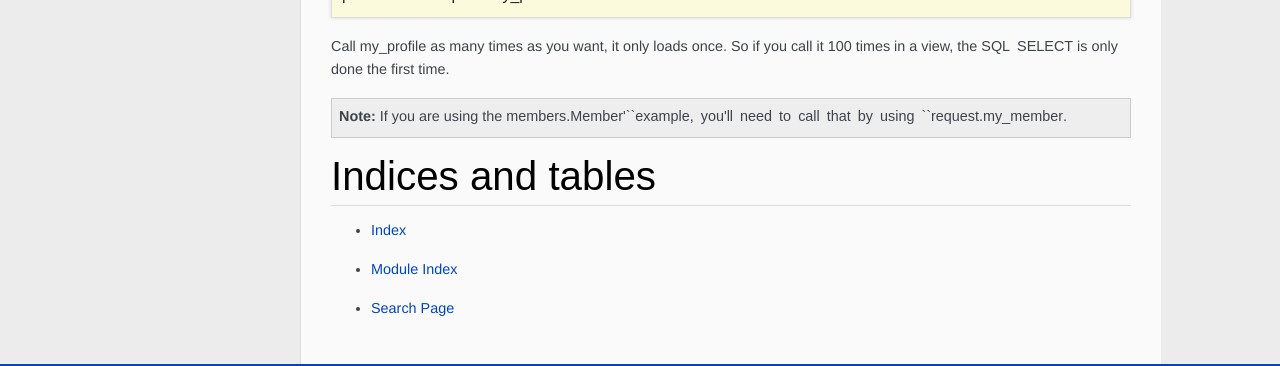
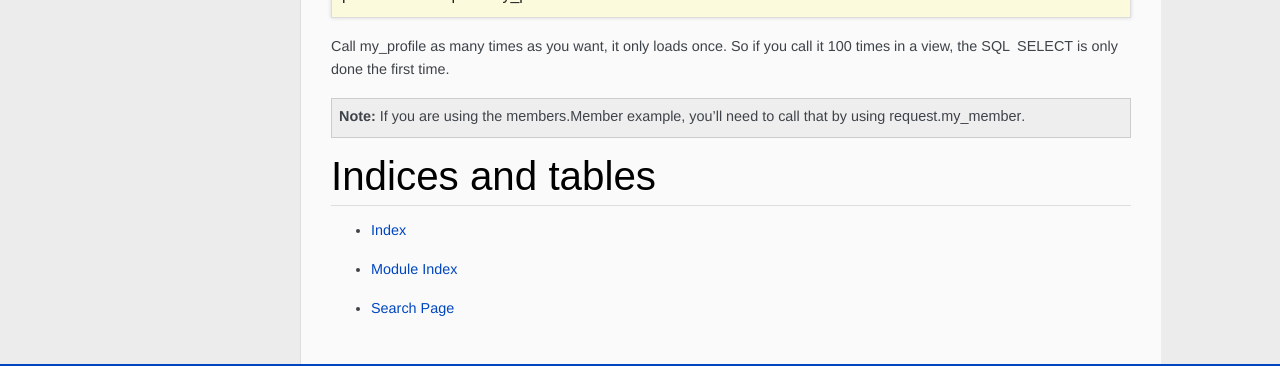
Before and after one commit to pydanny/django-profiletools, a Sphinx documentation site: the page built from docs/index.rst, in a window 1280 px wide and 900 px high, scrolled down 1515 px. Shown: the part 444-810 px from the top of the window. Built offline with Sphinx 7.4.7, drawn with Linux system fonts in a browser that asks for light colours; some web fonts are replaced.

Commit message:
doc updates

```diff
--- a/README.rst
+++ b/README.rst
@@ -54,7 +54,7 @@ Based on that, your profile model should resemble something like::
 	    def __unicode__(self):
 	        return self.user.username
 
-.. note:: If you don't use profiles.models.Profile, say members.models.Member go ahead and change the AUTH_PROFILE_MODULE to "members.Member".
+**note:** If you don't use profiles.models.Profile, say members.models.Member go ahead and change the AUTH_PROFILE_MODULE to "members.Member".
 
 Usage
 ------
@@ -73,4 +73,4 @@ In your class-based views::
 
 Call my_profile as many times as you want, it only loads once. So if you call it 100 times in a view, the ``SQL SELECT`` is only done the first time.
 
-.. note:: If you are using the ``members.Member`` example, you'll need to call that by using ``request.my_member``.
+**note:** If you are using the ``members.Member`` example, you'll need to call that by using ``request.my_member``.
--- a/docs/index.rst
+++ b/docs/index.rst
@@ -80,7 +80,7 @@ In your class-based views::
 
 Call my_profile as many times as you want, it only loads once. So if you call it 100 times in a view, the ``SQL SELECT`` is only done the first time.
 
-.. note:: If you are using the ``members.Member'``example, you'll need to call that by using ``request.my_member``.
+.. note:: If you are using the ``members.Member`` example, you'll need to call that by using ``request.my_member``.
 
 
 Indices and tables
```
